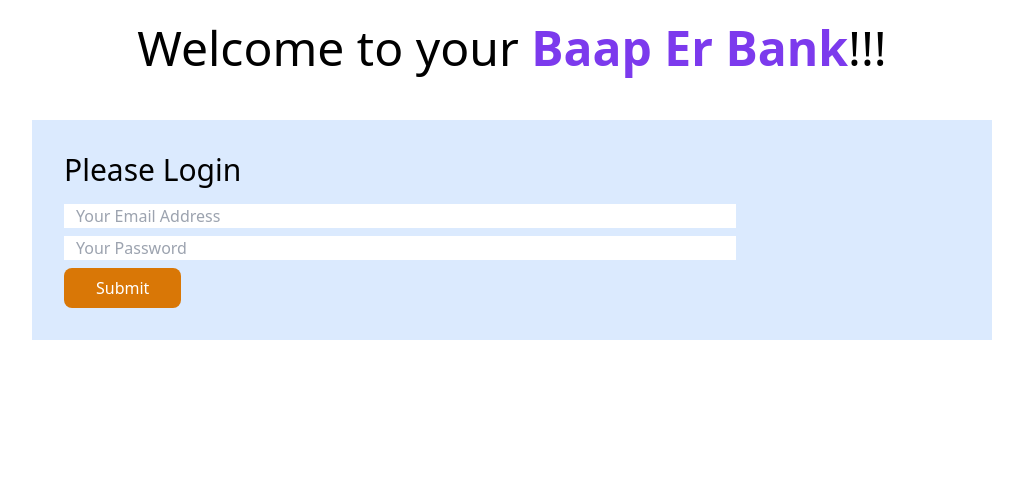
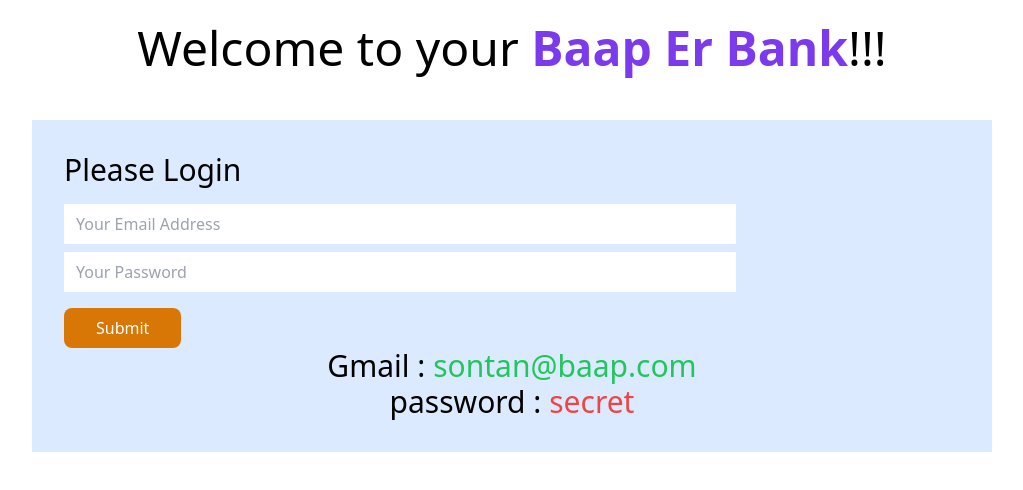
Before and after one commit to itsrazib1/bap-ar-bank, a plain HTML site: page index.html in a window 1280 px wide. Shown: the whole page, without its empty margins (128-1151 px from the left). Drawn offline with nearby package versions, Linux system fonts and the light colour scheme.

Commit message:
added file

```diff
--- a/index.html
+++ b/index.html
@@ -19,9 +19,14 @@
         <section class="bg-blue-100 w-9/12 mx-auto mt-12 p-8">
             <h3 class="text-3xl mb-4 font-medium">Please Login</h3>
             <div>
-                <input class="w-9/12 block mb-2 px-3" type="email" name="" id="user-email" placeholder="Your Email Address">
-                <input  class="w-9/12 block mb-2 px-3" type="password" name="" id="user-password" placeholder="Your Password">
-                <button id="btn-submit" class="bg-amber-600 hover:bg-sky-700 px-8 py-2 text-white font-medium rounded-lg">Submit</button>
+                <input class="w-9/12 block mb-2 py-2 px-3" type="email" name="" id="user-email" placeholder="Your Email Address">
+                <input  class="w-9/12 block mb-2 py-2 px-3" type="password" name="" id="user-password" placeholder="Your Password">
+                <button id="btn-submit" class=" mt-2 bg-amber-600 hover:bg-sky-700 px-8 py-2 text-white font-medium rounded-lg">Submit</button>
+            </div>
+            <div class=" text-3xl text-center">
+                Gmail : <span class="text-green-500">sontan@baap.com</span>
+                <br>
+                password : <span class="text-red-500">secret</span>
             </div>
         </section>
     </main>
```
